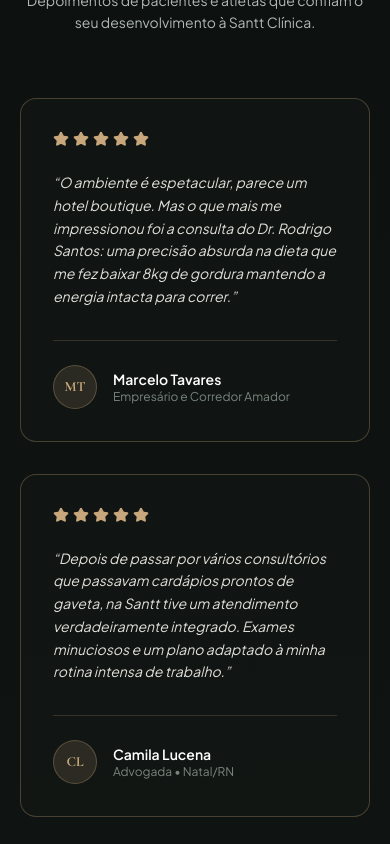
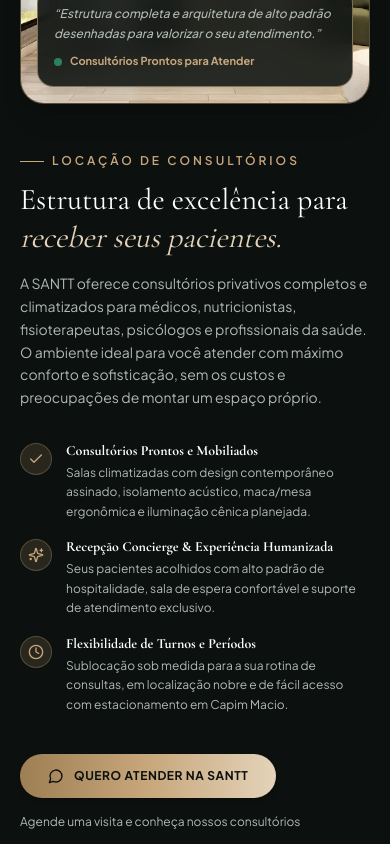
Before and after one commit to AlanCcosta/projeto-santt, a Next.js app: page / in a window 390 px wide. Shown: the part 9040-9884 px from the top of the page. Built offline with nearby package versions, Linux system fonts and the light colour scheme.

Commit message:
Retirada de depoimento fake e adc de informações sobre a locação de consultorio

```diff
--- a/app/page.tsx
+++ b/app/page.tsx
@@ -4,7 +4,7 @@ import { Concept } from "@/components/Concept";
 import { Services } from "@/components/Services";
 import { Experience } from "@/components/Experience";
 import { Team } from "@/components/Team";
-import { Testimonials } from "@/components/Testimonials";
+import { Professionals } from "@/components/Professionals";
 import { Location } from "@/components/Location";
 import { Faq } from "@/components/Faq";
 import { CtaBanner } from "@/components/CtaBanner";
@@ -21,7 +21,7 @@ export default function Home() {
         <Services />
         <Experience />
         <Team />
-        <Testimonials />
+        <Professionals />
         <Location />
         <Faq />
         <CtaBanner />
--- /dev/null
+++ b/components/Professionals.tsx
@@ -0,0 +1,116 @@
+import Image from "next/image";
+import { Check, Sparkles, Clock, MessageCircle } from "lucide-react";
+import { siteConfig } from "@/config/site";
+
+export function Professionals() {
+  const whatsappMsg =
+    "Olá! Sou profissional da saúde e gostaria de conhecer os consultórios e espaços para locação na Santt Clínica.";
+  const whatsappUrl = siteConfig.getWhatsAppLink(whatsappMsg);
+
+  return (
+    <section id="profissionais" className="py-20 md:py-28 bg-santt-base/50">
+      <div className="max-w-7xl mx-auto px-5 sm:px-8">
+        <div className="grid grid-cols-1 lg:grid-cols-12 gap-10 lg:gap-16 items-center">
+
+          {/* Left Column: Image with floating card */}
+          <div className="lg:col-span-6 relative">
+            <div className="relative rounded-3xl sm:rounded-[2.5rem] overflow-hidden bg-santt-surface/60 border border-santt-border/40 shadow-xl group">
+              <Image
+                src="/espaco-profissionais-santt.webp"
+                alt="Consultório e Espaço para Locação Profissional - SANTT Clínica Integrada"
+                width={584}
+                height={510}
+                className="w-full h-auto object-cover group-hover:scale-105 transition-transform duration-700"
+              />
+
+              {/* Floating Badge */}
+              <div className="absolute bottom-4 left-4 right-4 sm:bottom-6 sm:left-6 sm:right-auto sm:max-w-xs bg-santt-surface/90 backdrop-blur-md p-4 sm:p-5 rounded-2xl shadow-xl border border-santt-border/60">
+                <p className="text-xs text-santt-text-muted font-medium leading-relaxed italic">
+                  &ldquo;Estrutura completa e arquitetura de alto padrão desenhadas para valorizar o seu atendimento.&rdquo;
+                </p>
+                <div className="mt-2.5 flex items-center gap-2 text-[11px] font-bold text-santt-gold">
+                  <span className="w-2 h-2 rounded-full bg-emerald-400 animate-pulse" />
+                  Consultórios Prontos para Atender
+                </div>
+              </div>
+            </div>
+          </div>
+
+          {/* Right Column: Copy & Highlights */}
+          <div className="lg:col-span-6 space-y-6">
+            <div>
+              <span className="inline-flex items-center gap-2 text-xs uppercase tracking-[0.25em] text-santt-gold font-semibold mb-3">
+                <span className="w-6 h-px bg-santt-gold" />
+                Locação de Consultórios
+              </span>
+              <h2 className="font-serif text-3xl sm:text-4xl lg:text-5xl font-normal text-white leading-tight">
+                Estrutura de excelência para{" "}
+                <em className="font-serif italic font-normal text-santt-gold-light block">
+                  receber seus pacientes.
+                </em>
+              </h2>
+              <p className="text-santt-text-muted text-sm sm:text-base leading-relaxed mt-4">
+                A SANTT oferece consultórios privativos completos e climatizados para médicos, nutricionistas, fisioterapeutas, psicólogos e profissionais da saúde. O ambiente ideal para você atender com máximo conforto e sofisticação, sem os custos e preocupações de montar um espaço próprio.
+              </p>
+            </div>
+
+            {/* Feature Highlights */}
+            <div className="space-y-4 pt-2">
+              <div className="flex items-start gap-3.5">
+                <div className="w-8 h-8 rounded-full bg-santt-gold/15 border border-santt-gold/30 text-santt-gold flex items-center justify-center shrink-0 mt-0.5">
+                  <Check className="w-4 h-4" />
+                </div>
+                <div>
+                  <h4 className="text-sm font-bold text-white">Consultórios Prontos e Mobiliados</h4>
+                  <p className="text-xs text-santt-text-muted mt-0.5 leading-relaxed">
+                    Salas climatizadas com design contemporâneo assinado, isolamento acústico, maca/mesa ergonômica e iluminação cênica planejada.
+                  </p>
+                </div>
+              </div>
+
+              <div className="flex items-start gap-3.5">
+                <div className="w-8 h-8 rounded-full bg-santt-gold/15 border border-santt-gold/30 text-santt-gold flex items-center justify-center shrink-0 mt-0.5">
+                  <Sparkles className="w-4 h-4" />
+                </div>
+                <div>
+                  <h4 className="text-sm font-bold text-white">Recepção Concierge & Experiência Humanizada</h4>
+                  <p className="text-xs text-santt-text-muted mt-0.5 leading-relaxed">
+                    Seus pacientes acolhidos com alto padrão de hospitalidade, sala de espera confortável e suporte de atendimento exclusivo.
+                  </p>
+                </div>
+              </div>
+
+              <div className="flex items-start gap-3.5">
+                <div className="w-8 h-8 rounded-full bg-santt-gold/15 border border-santt-gold/30 text-santt-gold flex items-center justify-center shrink-0 mt-0.5">
+                  <Clock className="w-4 h-4" />
+                </div>
+                <div>
+                  <h4 className="text-sm font-bold text-white">Flexibilidade de Turnos e Períodos</h4>
+                  <p className="text-xs text-santt-text-muted mt-0.5 leading-relaxed">
+                    Sublocação sob medida para a sua rotina de consultas, em localização nobre e de fácil acesso com estacionamento em Capim Macio.
+                  </p>
+                </div>
+              </div>
+            </div>
+
+            {/* CTA Button */}
+            <div className="pt-4 flex flex-col sm:flex-row items-start sm:items-center gap-4">
+              <a
+                href={whatsappUrl}
+                target="_blank"
+                rel="noopener noreferrer"
+                className="inline-flex items-center gap-2.5 bg-gradient-to-r from-santt-gold-dark via-santt-gold to-santt-gold-light text-santt-base px-7 py-3.5 rounded-full text-xs font-bold uppercase tracking-wider transition-all shadow-md hover:shadow-lg transform hover:-translate-y-0.5"
+              >
+                <MessageCircle className="w-4 h-4" />
+                <span>Quero Atender na SANTT</span>
+              </a>
+              <span className="text-xs text-santt-text-muted">Agende uma visita e conheça nossos consultórios</span>
+            </div>
+
+          </div>
+
+        </div>
+      </div>
+    </section>
+  );
+}
--- a/config/site.ts
+++ b/config/site.ts
@@ -28,7 +28,7 @@ export const siteConfig = {
     { label: "Especialidades", href: "#especialidades" },
     { label: "A Experiência", href: "#experiencia" },
     { label: "Corpo Clínico", href: "#corpo-clinico" },
-    { label: "Resultados", href: "#depoimentos" },
+    { label: "Para Profissionais", href: "#profissionais" },
     { label: "Localização", href: "#localizacao" },
     { label: "Dúvidas", href: "#faq" },
   ],
```
Also changed, not shown: index.html (+73 -80 lines), espaco-profissionais-santt.webp (added), public/espaco-profissionais-santt.webp (added).
